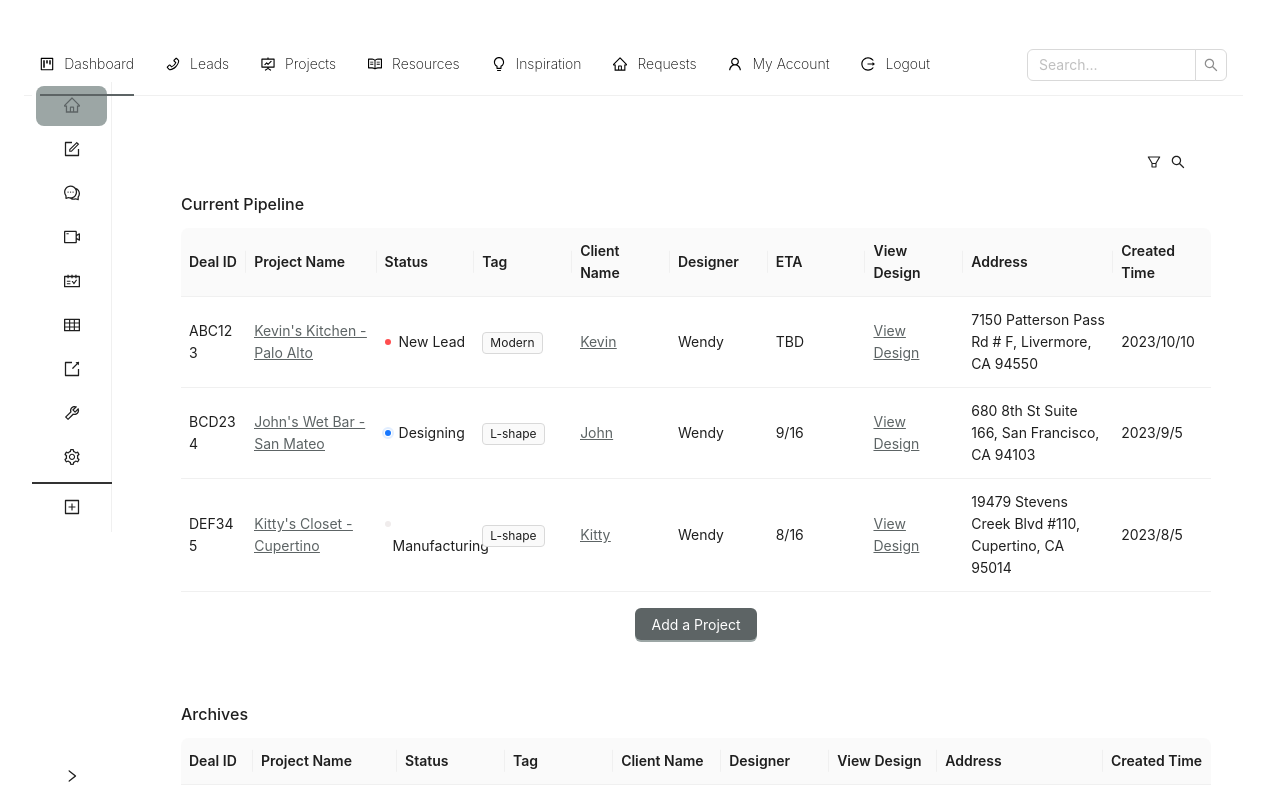
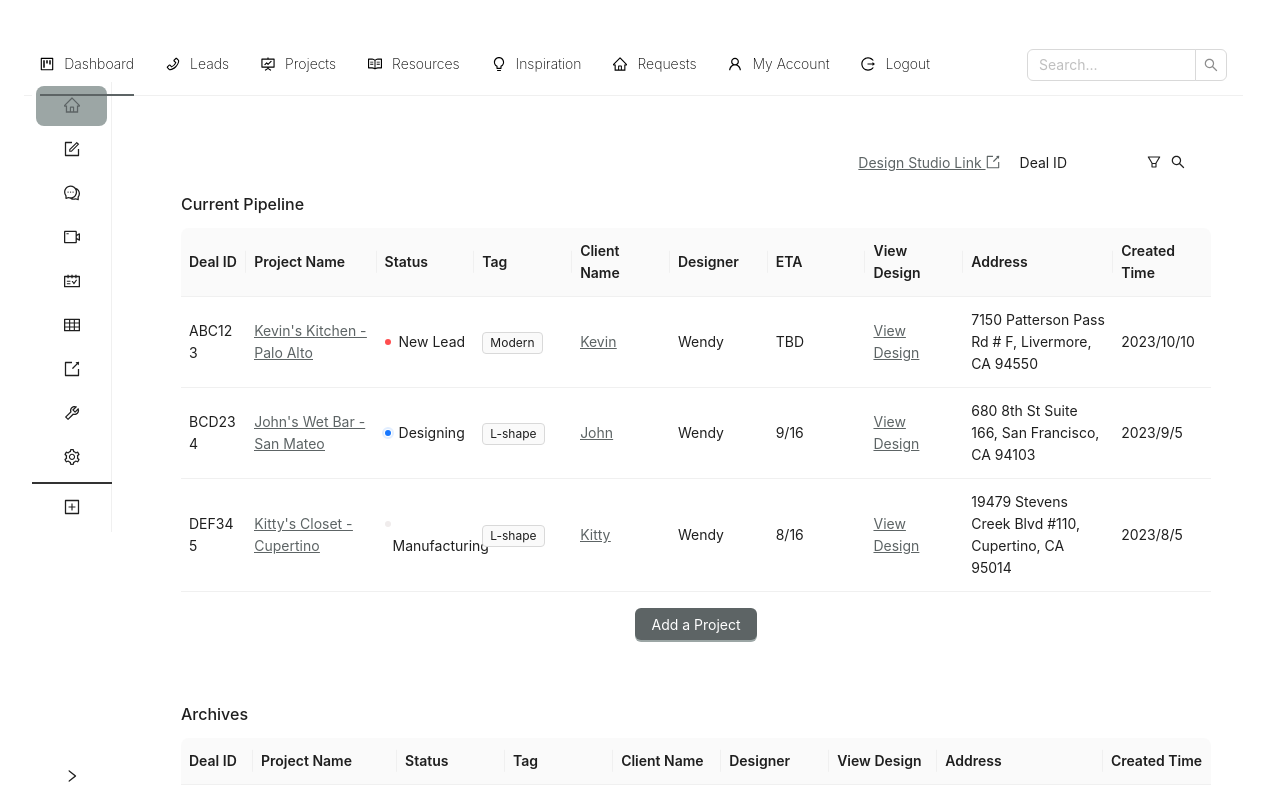
Before and after one commit to y1141335509/ronbow-portal-web, a React (Create React App) app: page /project-list in a window 1280 px wide. Shown: the top 800 px of the page. Built offline with nearby package versions, Linux system fonts and the light colour scheme; sample sign-in values are in the browser's storage.

Commit message:
added design studio link and deal id

```diff
--- a/src/components/ProjectList/ProjectList.js
+++ b/src/components/ProjectList/ProjectList.js
@@ -1,16 +1,17 @@
 
 import React, { useRef, useState } from 'react';
-import { PlusOutlined, ExportOutlined, SearchOutlined, FilterOutlined, } from '@ant-design/icons';
+import { PlusOutlined, ExportOutlined, SearchOutlined, FilterOutlined, FormOutlined, } from '@ant-design/icons';
 import {
   EditableProTable,
   ProCard,
   ProFormField,
 } from '@ant-design/pro-components';
-import { Button, Form, Input, Space, Tag, Divider, ConfigProvider } from 'antd';
+import { Button, Form, Input, Space, Tag, Divider, ConfigProvider, Tooltip } from 'antd';
 import { Link, Routes, Route } from 'react-router-dom';
 import AddProject from './AddProject/AddProject';
 import CurrentOrders from './CurrentOrders/CurrentOrders.js';
 import ArchivedOrders from './ArchivedOrders/ArchivedOrders';
+import LinkIcon from '@mui/icons-material/Link';
 
 
 
@@ -281,7 +282,18 @@ const EditableTable = () => {
           textAlign: "left"
         }}>
         </p>
+
         <div style={{ marginRight: '50px', }}>
+
+
+          <a href="https://designstudio.ronbow.com/" target="_blank">
+            <span style={{ color: '#5d6465', textDecoration: 'underline', marginRight: '20px', }}>
+              Design Studio Link <ExportOutlined />
+            </span>
+          </a>
+          <span style={{ marginRight: '70px', }}>Deal ID</span>
+
+
           <FilterOutlined className="icon" />
           <SearchOutlined className="icon" />
         </div>
```
